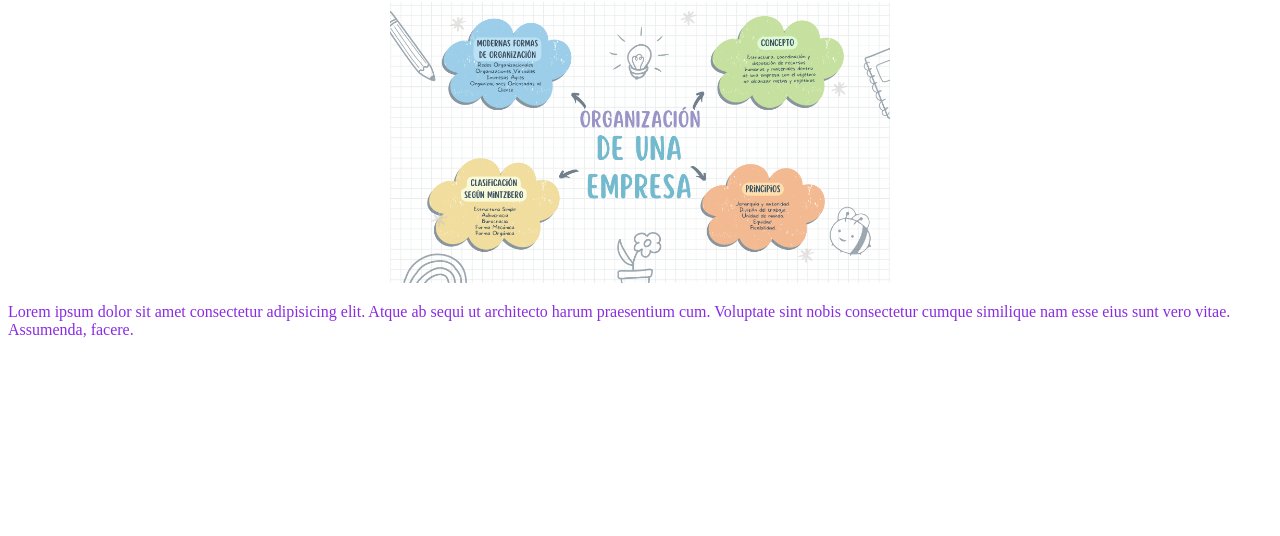
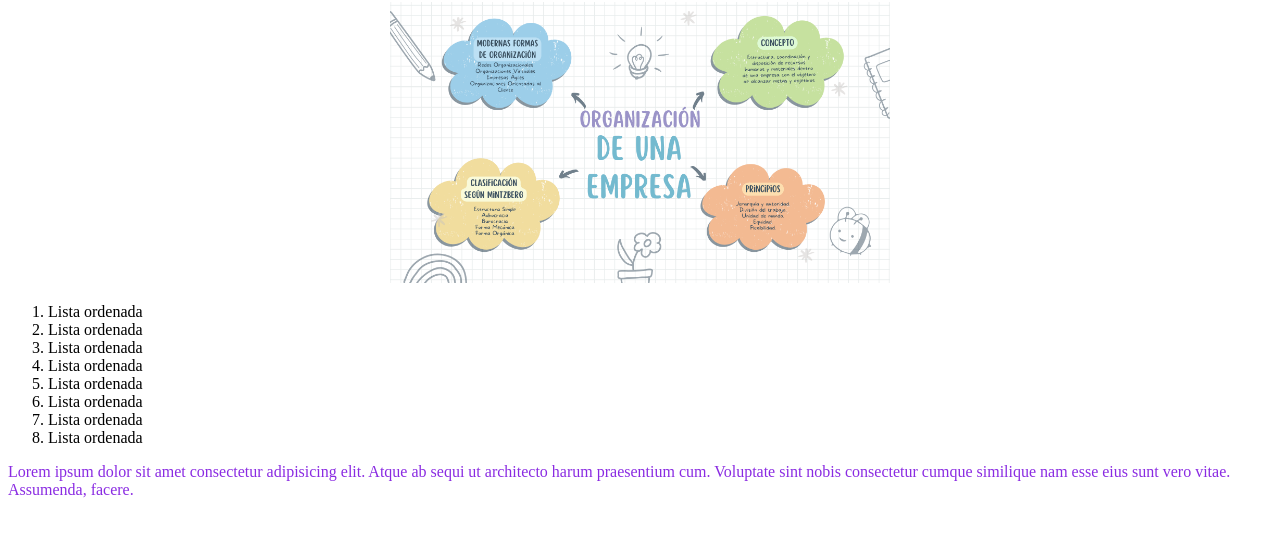
Before and after one commit to Lesx33/testDGS902, a plain HTML site: page index.html in a window 1280 px wide. Shown: the part 78-614 px from the top of the page. Drawn offline with Linux system fonts and the light colour scheme.

Commit message:
Agregando lista ordenada

```diff
--- a/index.html
+++ b/index.html
@@ -11,6 +11,16 @@
     <div class="center">
         <img src="assets/organizacion.png" alt="imagen" width="500">
     </div>
+    <ol>
+        <li>Lista ordenada</li>
+        <li>Lista ordenada</li>
+        <li>Lista ordenada</li>
+        <li>Lista ordenada</li>
+        <li>Lista ordenada</li>
+        <li>Lista ordenada</li>
+        <li>Lista ordenada</li>
+        <li>Lista ordenada</li>
+    </ol>
     <p>Lorem ipsum dolor sit amet consectetur adipisicing elit. Atque ab sequi ut architecto harum praesentium cum. Voluptate sint nobis consectetur cumque similique nam esse eius sunt vero vitae. Assumenda, facere.</p>
 </body>
 </html>
```
